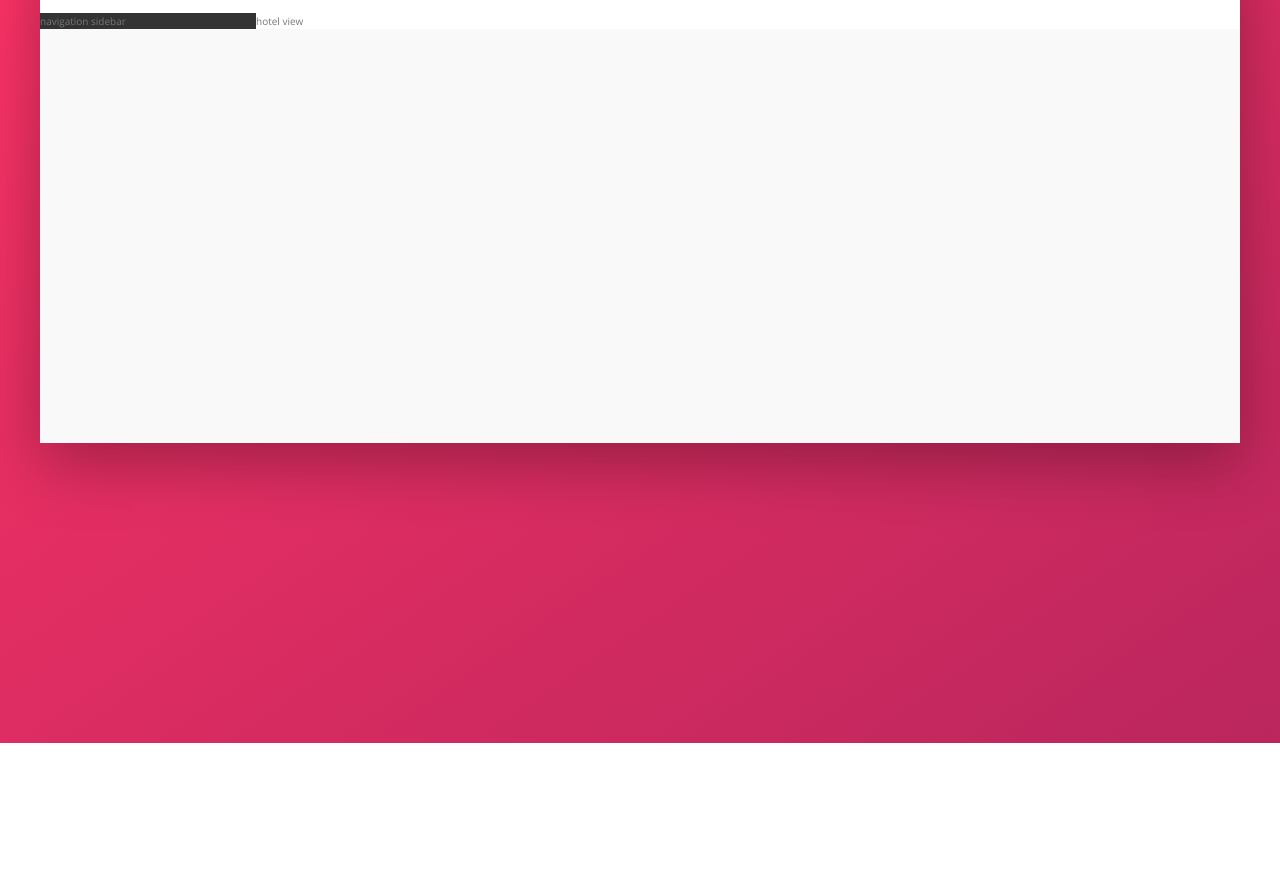
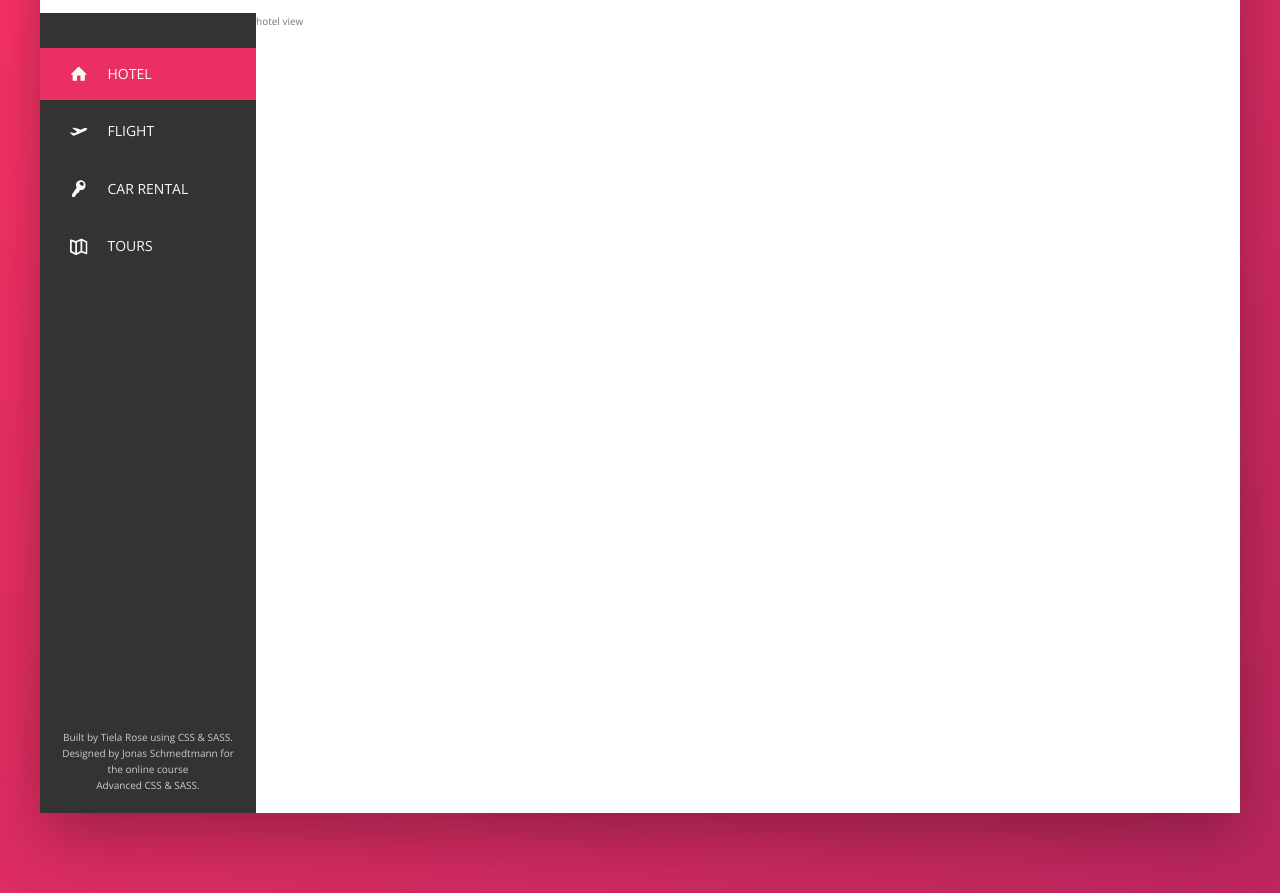
Before and after one commit to TielaRose/trillo, a website: page index.html in a window 1280 px wide. Shown: the part 137-1030 px from the top of the page. Before the commit the page ends 880 px from the top, so only its background shows below. Drawn offline with nearby package versions, Linux system fonts and the light colour scheme.

Commit message:
add sidebar navigation

```diff
--- a/index.html
+++ b/index.html
@@ -56,7 +56,56 @@
       </header>
 
       <div class="content">
-        <nav class="sidebar">navigation sidebar</nav>
+        <nav class="sidebar">
+          <ul class="side-nav">
+            <li class="side-nav__item side-nav__item--active">
+              <a href="#" class="side-nav__link">
+                <svg class="side-nav__icon">
+                  <use xlink:href="img/sprite.svg#icon-home"></use>
+                </svg>
+                <span>Hotel</span>
+              </a>
+            </li>
+            <li class="side-nav__item">
+              <a href="#" class="side-nav__link">
+                <svg class="side-nav__icon">
+                  <use xlink:href="img/sprite.svg#icon-aircraft-take-off"></use>
+                </svg>
+                <span>Flight</span>
+              </a>
+            </li>
+            <li class="side-nav__item">
+              <a href="#" class="side-nav__link">
+                <svg class="side-nav__icon">
+                  <use xlink:href="img/sprite.svg#icon-key"></use>
+                </svg>
+                <span>Car Rental</span>
+              </a>
+            </li>
+            <li class="side-nav__item">
+              <a href="#" class="side-nav__link">
+                <svg class="side-nav__icon">
+                  <use xlink:href="img/sprite.svg#icon-map"></use>
+                </svg>
+                <span>Tours</span>
+              </a>
+            </li>
+          </ul>
+
+          <div class="legal">
+            Built by
+            <a href="https://tielarose.com" class="legal__link">Tiela Rose</a>
+            using CSS & SASS. Designed by
+            <a href="http://jonas.io" class="legal__link">Jonas Schmedtmann</a>
+            for the online course
+            <a
+              href="https://www.udemy.com/advanced-css-and-sass"
+              class="legal__link"
+              >Advanced CSS & SASS.</a
+            >
+          </div>
+        </nav>
+
         <main class="hotel-view">hotel view</main>
       </div>
     </div>
--- a/sass/_components.scss
+++ b/sass/_components.scss
@@ -114,3 +114,89 @@
     margin-right: 1rem;
   }
 }
+
+// *************************************************
+// SIDE NAVIGATION
+
+.side-nav {
+  font-size: 1.4rem;
+  list-style: none;
+  margin-top: 3.5rem;
+
+  &__item {
+    position: relative;
+
+    &:not(:last-child) {
+      margin-bottom: 0.5rem;
+    }
+
+    &::before {
+      content: "";
+      position: absolute;
+      top: 0;
+      left: 0;
+      height: 100%;
+      width: 3px;
+      background-color: var(--color-primary);
+      transform: scaleY(0);
+      transition: transform 0.2s, width 0.4s cubic-bezier(1, 0, 0, 1) 0.2s,
+        background-color 0.1s;
+    }
+
+    &:hover::before,
+    &--active::before {
+      transform: scaleY(1);
+      width: 100%;
+    }
+
+    &:active::before {
+      background-color: var(--color-primary-light);
+    }
+  }
+
+  &__link {
+    &:link,
+    &:visited {
+      color: var(--color-gray-light-1);
+      text-decoration: none;
+      text-transform: uppercase;
+      display: block;
+      padding: 1.5rem 3rem;
+      position: relative;
+      z-index: 10;
+      display: flex;
+      align-items: center;
+    }
+  }
+
+  &__icon {
+    width: 1.75rem;
+    height: 1.75rem;
+    margin-right: 2rem;
+    fill: currentColor;
+  }
+}
+
+// *************************************************
+// LEGAL TEXT
+
+.legal {
+  font-size: 1rem;
+  color: var(--color-gray-light-4);
+  text-align: center;
+  padding: 2rem;
+
+  &__link {
+    &:link,
+    &:visited {
+      color: var(--color-gray-light-4);
+      text-decoration: none;
+      display: inline-block;
+    }
+
+    &:hover,
+    &:active {
+      color: var(--color-primary);
+    }
+  }
+}
--- a/sass/_layout.scss
+++ b/sass/_layout.scss
@@ -25,10 +25,16 @@
   background-color: var(--color-gray-dark-1);
 
   flex: 0 0 18%;
+
+  display: flex;
+  flex-direction: column;
+  justify-content: space-between;
 }
 
 .hotel-view {
   background-color: #fff;
 
   flex: 1;
+
+  height: 80rem;
 }
```
Also changed, not shown: css/style.css.
